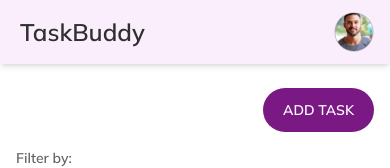
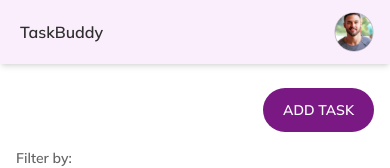
Before and after one commit to Kanha-13/taskbuddy, a React (Create React App) app: page /tasks in a window 390 px wide. Shown: the top 168 px of the page. Built offline with nearby package versions, Linux system fonts and the light colour scheme; no server answers; the database is empty.

Commit message:
made text small

```diff
--- a/src/components/Navbar/Navbar.tsx
+++ b/src/components/Navbar/Navbar.tsx
@@ -12,7 +12,7 @@ const Navbar: React.FC<NavbarProps> = ({ user }) => {
     <nav className="bg-[#FAEEFC] p-3 px-4 shadow-md md:shadow-none md:p-0 md:bg-white font-mulish text-nav_title flex justify-between items-center">
       <div className="flex">
         <img className="hidden md:block" src={taskBlackIcon} />
-        <p className="ml-1 outline-none text-2xl font-semibold">TaskBuddy</p>
+        <p className="ml-1 outline-none text-base md:text-2xl font-semibold">TaskBuddy</p>
       </div>
       <div className="flex items-center">
         <img className="w-10 h-10 rounded-full overflow-hidden" src={photoURL || userImg} />
```
